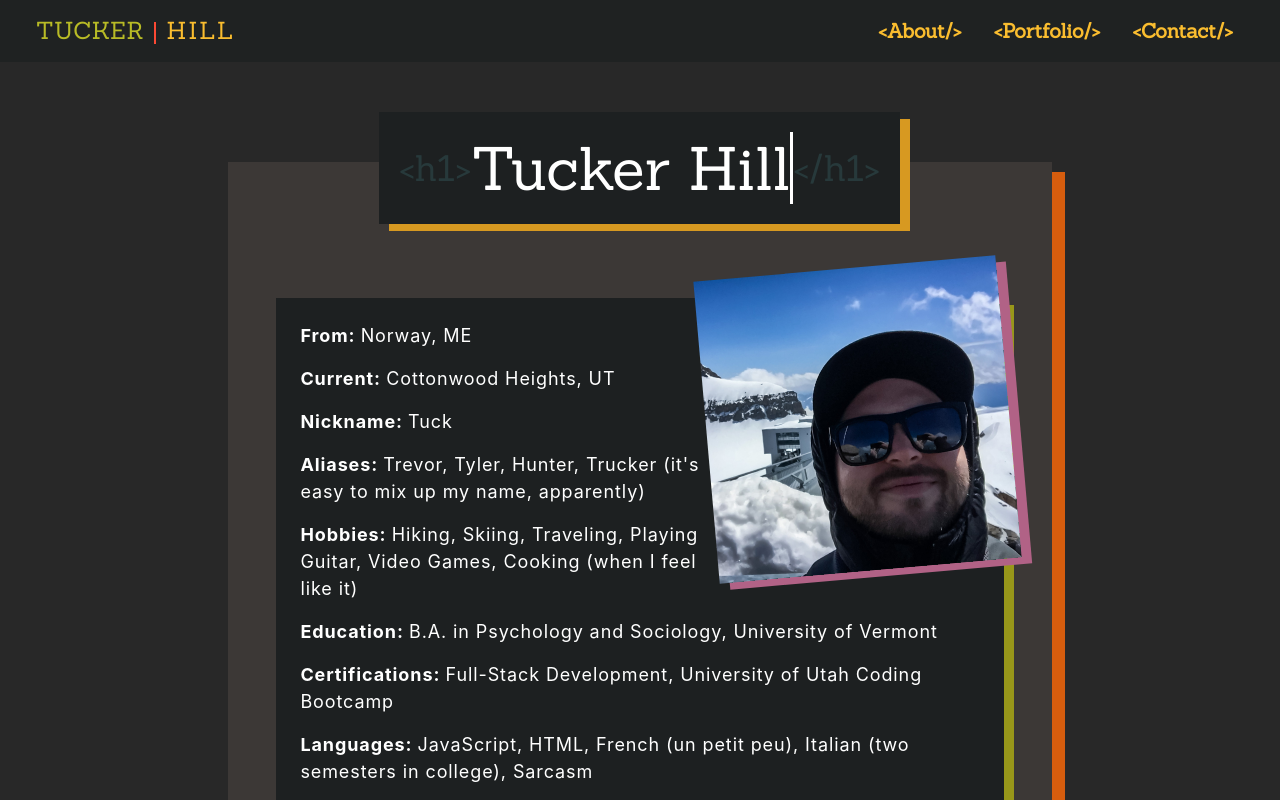
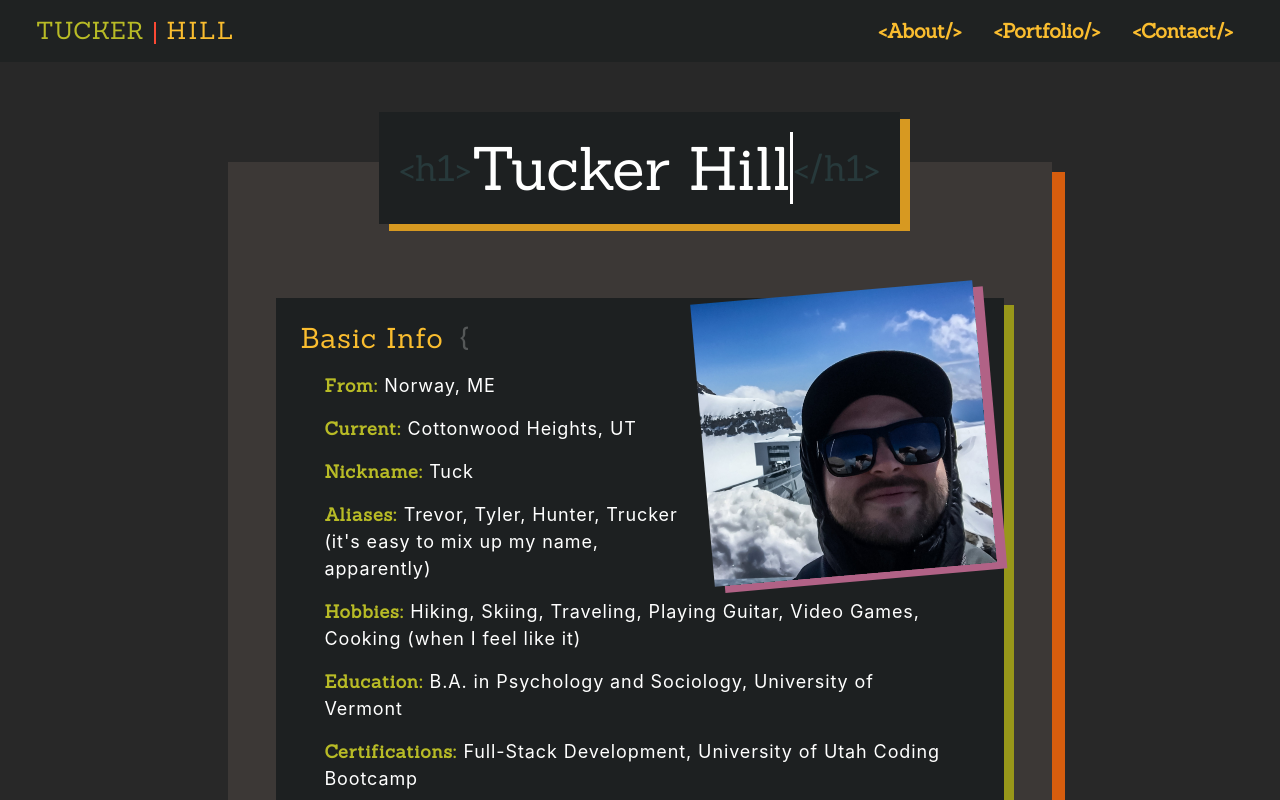
Before and after one commit to hill1635/hill-react-portfolio, a React (Create React App) app: page /about in a window 1280 px wide. Shown: the top 800 px of the page. Built offline with nearby package versions, Linux system fonts and the light colour scheme.

Commit message:
Basic Info styling.

```diff
--- a/src/pages/About/BasicInfo/index.js
+++ b/src/pages/About/BasicInfo/index.js
@@ -3,44 +3,49 @@ import "./style.scss";
 
 function BasicInfo() {
   return (
-    <section className="basicInfo infoBox col-11 clearfix mx-auto my-4 p-0">
+    <section className="basicInfo infoBox col-11 clearfix mx-auto my-4 p-4">
+      <span className="d-inline-flex">
+        <h3 className="object">Basic Info</h3>
+        <h3 className="character ml-3">&#123;</h3>
+      </span>
       <div className="picDiv col-7 col-md-6 col-lg-5 float-right p-0">
         <img
           src="./images/me.jpeg"
           className="profilePic float-right m-0 w-100"
         ></img>
       </div>
-      <div className="text-wrap p-4">
+      <div className="text-wrap px-4 py-2">
         <p>
-          <strong>From: </strong> Norway, ME
+          <strong className="string">From: </strong> Norway, ME
         </p>
         <p>
-          <strong>Current: </strong> Cottonwood Heights, UT
+          <strong className="string">Current: </strong> Cottonwood Heights, UT
         </p>
         <p>
-          <strong>Nickname: </strong> Tuck
+          <strong className="string">Nickname: </strong> Tuck
         </p>
         <p>
-          <strong>Aliases: </strong>Trevor, Tyler, Hunter, Trucker (it's easy to
+          <strong className="string">Aliases: </strong>Trevor, Tyler, Hunter, Trucker (it's easy to
           mix up my name, apparently)
         </p>
         <p>
-          <strong>Hobbies: </strong>Hiking, Skiing, Traveling, Playing Guitar,
+          <strong className="string">Hobbies: </strong>Hiking, Skiing, Traveling, Playing Guitar,
           Video Games, Cooking (when I feel like it)
         </p>
         <p>
-          <strong>Education: </strong> B.A. in Psychology and Sociology,
+          <strong className="string">Education: </strong> B.A. in Psychology and Sociology,
           University of Vermont
         </p>
         <p>
-          <strong>Certifications: </strong>Full-Stack Development, University of
+          <strong className="string">Certifications: </strong>Full-Stack Development, University of
           Utah Coding Bootcamp
         </p>
         <p>
-          <strong>Languages: </strong>JavaScript, HTML, French (un petit peu),
+          <strong className="string">Languages: </strong>JavaScript, HTML, French (un petit peu),
           Italian (two semesters in college), Sarcasm
         </p>
       </div>
+      <h3 className="character">&#125;</h3>
     </section>
   );
 }
--- a/src/pages/About/BasicInfo/style.scss
+++ b/src/pages/About/BasicInfo/style.scss
@@ -1,9 +1,22 @@
+@import "../../../index.scss";
+
 .basicInfo {
   animation: delay 0.25s, fadeIn 1s 0.25s, slide 1s 0.25s ease;
 }
 
 .picDiv {
-  animation: delay .5s, fadeIn 1s .5s, picSlide 1s .5s ease;
+  animation: delay 0.5s, fadeIn 1s 0.5s, picSlide 1s 0.5s ease;
+}
+
+.object {
+  color: $yellow;
+  font-family: Sanchez;
+  // font-weight: bold;
+}
+
+.character {
+  color: rgba(255, 255, 255, 0.25);
+  font-family: Sanchez;
 }
 
 @keyframes picSlide {
```
